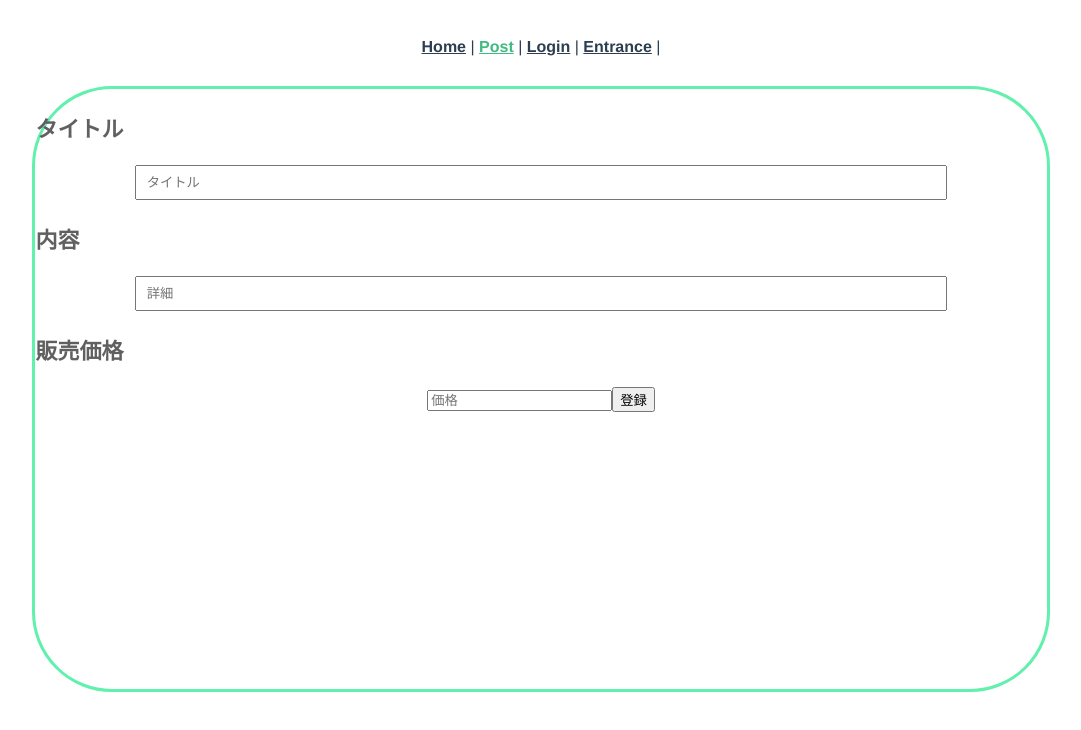
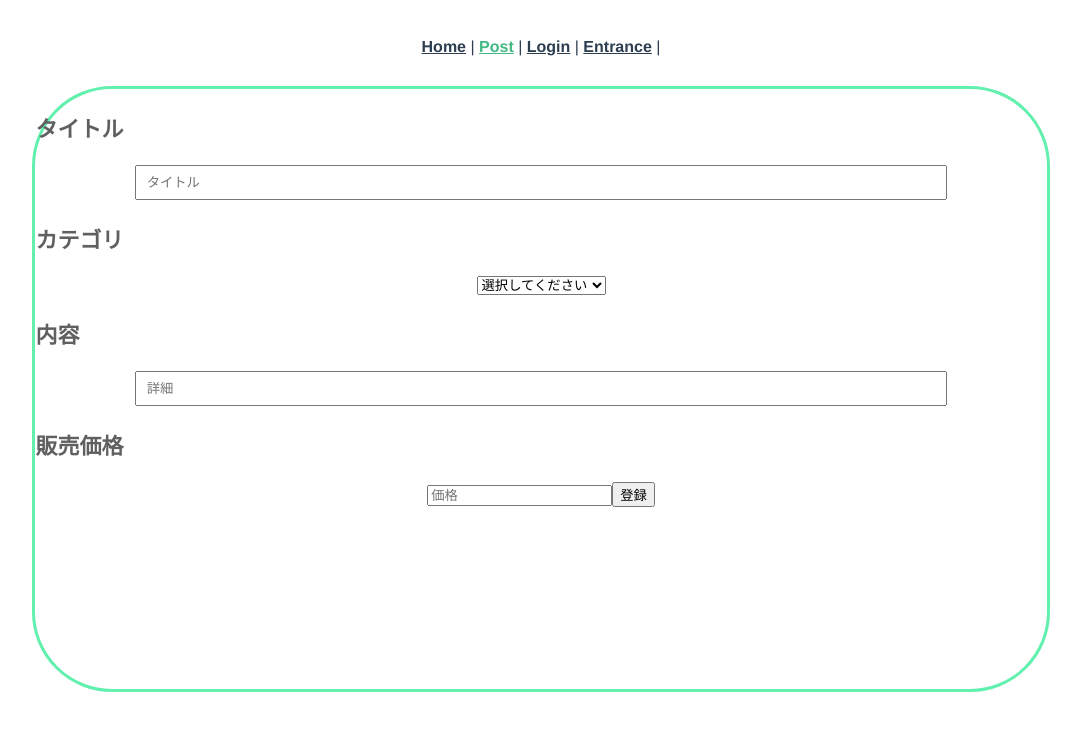
Before and after one commit to sisosyunya/ideal, a Vue app: page /post in a window 1280 px wide. Shown: the top 730 px of the page, without its empty margins (99-1180 px from the left). Built offline with nearby package versions, Linux system fonts and the light colour scheme.

Commit message:
category-in

```diff
--- a/src/views/Post.vue
+++ b/src/views/Post.vue
@@ -2,6 +2,12 @@
     <div class="post">
       <p>タイトル</p>
       <input class="title" v-model="title" placeholder="タイトル" />
+      <p>カテゴリ</p>
+      <select v-model="category" class="category">
+        <option disabled value="">選択してください</option>
+        <option>自由研究</option>
+        <option>読書感想文</option>
+      </select>
       <p>内容</p>
       <input class="description" v-model="description" placeholder="詳細" />
       <p>販売価格</p>
@@ -17,6 +23,7 @@ export default {
     name: "Post",
     data: ()=> ({
         title: "",
+        category: "",
         description: "",
         price: null,
         deleteIsLoading:false
```
Also changed, not shown: 1 other file (tests, documents, lock files or other folders).
